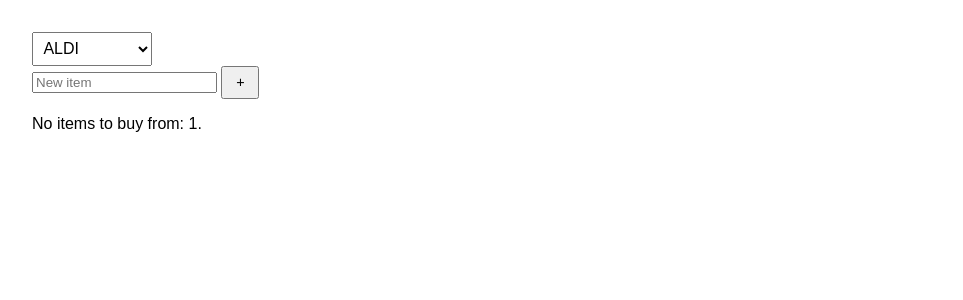
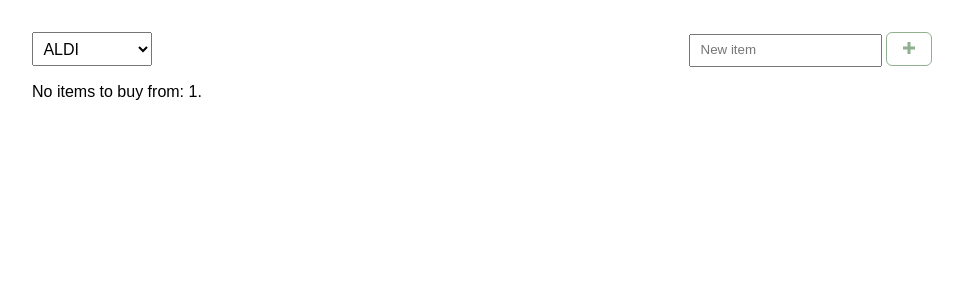
Before and after one commit to astew-95/grocery-list, a FastAPI app: page /1 in a window 1280 px wide. Shown: the top 300 px of the page, without its empty margins (158-1121 px from the left). Run offline with FastAPI, Linux system fonts and the light colour scheme.

Commit message:
Better arrangement of new item form

```diff
--- a/webapp/templates/list_viewer.html
+++ b/webapp/templates/list_viewer.html
@@ -24,6 +24,11 @@
             padding: 0.4rem;
         }
 
+        input[type="text"] {
+            line-height: 2;
+            padding-left: 10px;
+        }
+
         table {
             width: 100%;
             border-collapse: collapse;
@@ -39,28 +44,40 @@
         }
 
         .actions {
-            display: flex;
-            gap: 0.5rem;
+            width: 1%;
+            white-space: nowrap;
         }
 
         a.button,
         button {
-            padding: 0.4rem 0.8rem;
+            background-color: #fff;
+            border: 1px solid;
+            border-radius: 6px;
+            padding: 8px 16px;
             text-decoration: none;
             font-size: 0.9rem;
             cursor: pointer;
+            transition: all 0.2s ease;
+        }
+
+        .add-btn {
+            color: #90b090;
+            border-color: #90b090;
+        }
+
+        .add-btn:hover {
+            background-color: #90b090;
+            color: #fff;
         }
 
         .delete-btn {
-            background-color: #fff;
             color: #dc3545;           /* Red text and icon color */
-            border: 1px solid #dc3545;
+            border-color: #dc3545;
             border-radius: 6px;
             padding: 8px 16px;
             font-size: 14px;
             font-weight: 600;
             cursor: pointer;
-            transition: all 0.2s ease;
         }
 
         /* Filled background on hover */
@@ -69,13 +86,18 @@
             color: #fff;
         }
 
+        .grocery-list-heading {
+            display: flex;
+            align-items: center;
+            justify-content: space-between;
+        }
+
     </style>
 </head>
 
 <body>
 
 <div class="grocery-list-heading">
-    <div class="store-selector">
     <select
         id="store"
         onchange="window.location.href = '/' + encodeURIComponent(this.value)"
@@ -92,7 +114,6 @@
         </option>
         {% endfor %}
     </select>
-    </div>
 
     {% if selected_store is not none %}
     <form action="/{{ selected_store }}/additem" method="post">
@@ -103,7 +124,12 @@
             placeholder="New item"
             required>
 
-        <button type="submit">+</button>
+        <button class="add-btn" type="submit">
+            <svg viewBox="0 0 24 24" width="12" height="12" fill="none" stroke="currentColor" stroke-width="6" stroke-linecap="round" stroke-linejoin="round" aria-hidden="true" focusable="false">
+                <line x1="12" y1="0" x2="12" y2="24"/>
+                <line x1="0" y1="12" x2="24" y2="12"/>
+            </svg>
+        </button>
     </form>
     {% endif %}
 </div>
@@ -115,7 +141,7 @@
         {% for item in items %}
         <tr>
             <td>{{ item }}</td>
-            <td>
+            <td class="actions">
                 <form action="/{{ selected_store }}/delitem" method="post">
                     <button class="delete-btn" type="submit">
                         <input
@@ -124,7 +150,7 @@
                             type="hidden"
                             value="{{ item }}">
                         <!-- Inline SVG Trashcan -->
-                        <svg xmlns="http://w3.org" viewBox="0 0 24 24" width="18" height="18" fill="none" stroke="currentColor" stroke-width="2" stroke-linecap="round" stroke-linejoin="round" aria-hidden="true" focusable="false">
+                        <svg viewBox="0 0 24 24" width="18" height="18" fill="none" stroke="currentColor" stroke-width="2" stroke-linecap="round" stroke-linejoin="round" aria-hidden="true" focusable="false">
                             <path d="M3 6h18"/>
                             <path d="M19 6v14c0 1-1 2-2 2H7c-1 0-2-1-2-2V6"/>
                             <path d="M8 6V4c0-1 1-2 2-2h4c1 0 2 1 2 2v2"/>
```
Lines whose indentation alone changed are shown as unchanged.
